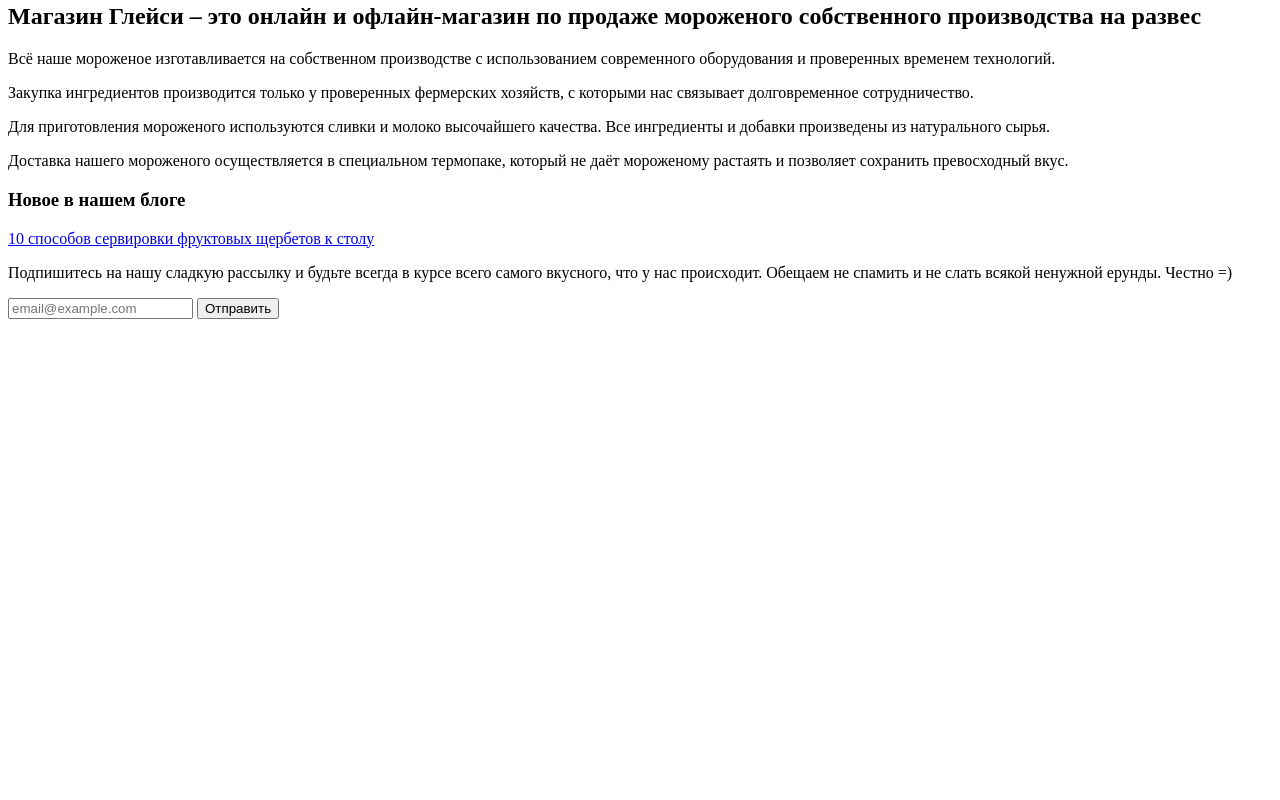
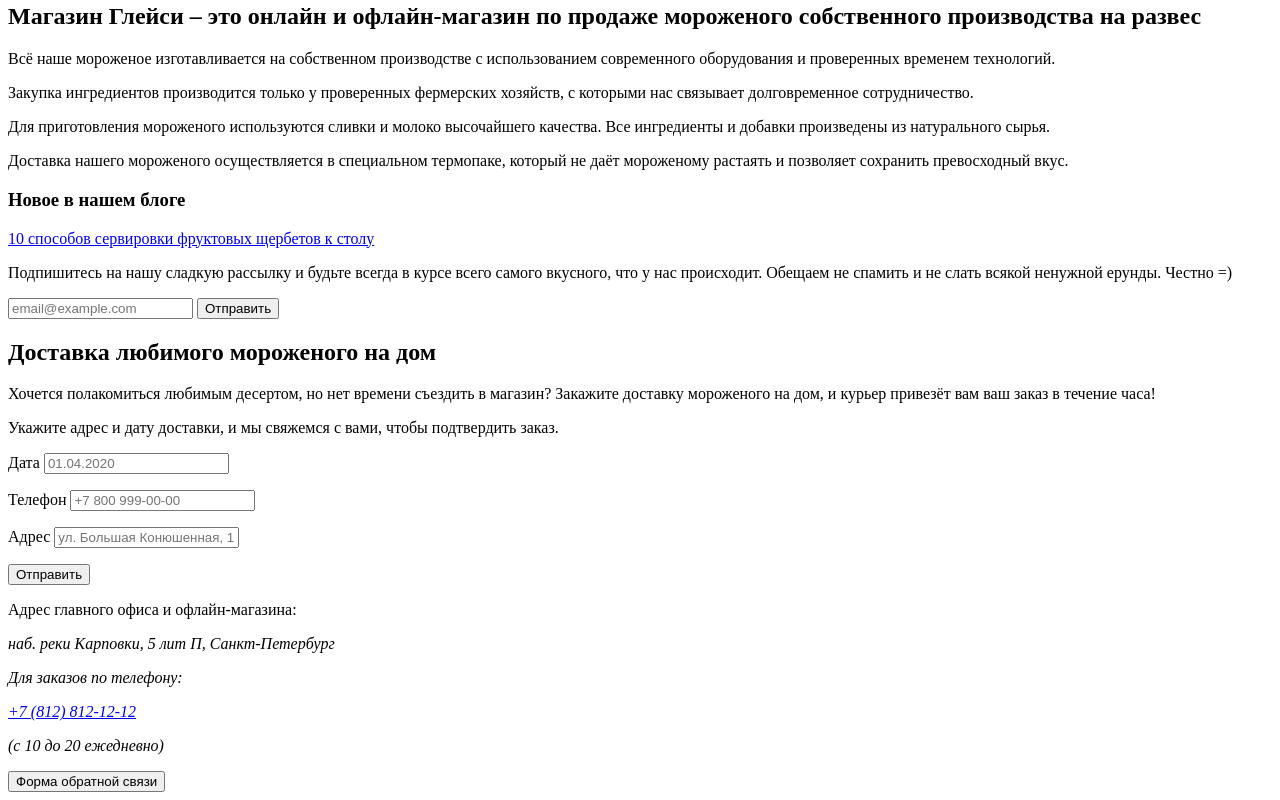
Before and after one commit to htmlacademy-htmlcss/2244173-gllacy-36, a plain HTML site: page index.html in a window 1280 px wide. Shown: the part 1662-2462 px from the top of the page. Before the commit the page ends 1989 px from the top, so only its background shows below. Drawn offline with Linux system fonts and the light colour scheme.

Commit message:
adds contacts and information shop

```diff
--- a/index.html
+++ b/index.html
@@ -220,6 +220,47 @@
         <input class="email-field" type="email" name="subscription-email" id="subscription-email" placeholder="email@example.com">
         <button class="btn subscription-btn" type="submit">Отправить</button>
       </form>
+      <section class="contacts">
+        <h2 class="contacts-title">Доставка любимого мороженого на дом</h2>
+        <p class="contacts-subtitle">Хочется полакомиться любимым десертом, но нет времени съездить в магазин? Закажите доставку мороженого на дом, и курьер привезёт вам ваш заказ в течение часа!
+        </p>
+      </section>
+      <section class="appointment">
+        <p>Укажите адрес и дату доставки, и мы свяжемся с вами, чтобы подтвердить заказ.</p>
+        <form class="appointment-form" action="https://echo.htmlacademy.ru/" method="post">
+          <p class="appointment-form-date">
+            <label class="form-label" for="appointment-date">Дата</label>
+            <input type="text" id="appointment-date" name="appointment-date" placeholder="01.04.2020">
+          </p>
+          <p class="appointment-form-phone">
+            <label for="appointment-phone">
+              Телефон
+            </label>
+            <input type="text" id="appointment-phone" name="appointment-phone" placeholder="+7 800 999-00-00">
+          </p>
+          <p class="appointment-form-address">
+            <label for="appointment-address">
+              Адрес
+            </label>
+            <input type="text" id="appointment-address" name="appointment-address" placeholder="ул. Большая Конюшенная, 19/8">
+          </p>
+
+          <button class="button" type="submit">Отправить</button>
+        </form>
+
+      </section>
+      <section class="information-shop">
+        <p class="information-title">Адрес главного офиса и офлайн-магазина:</p>
+        <address class="information-address">
+        <p class="information-adress-text">наб. реки Карповки, 5 лит П, Санкт-Петербург</p>
+        <p class="information-phone">Для заказов по телефону:</p>
+        <a href="tel:+78128121212" class="information-number">+7 (812) 812-12-12</a>
+        <p class="information-time">(с 10 до 20 ежедневно)</p>
+        </address>
+        <form action="#" method="post">
+        <button class="button-form" type="submit">Форма обратной связи</button>
+        </form>
+      </section>
 
 
     </main>
```
